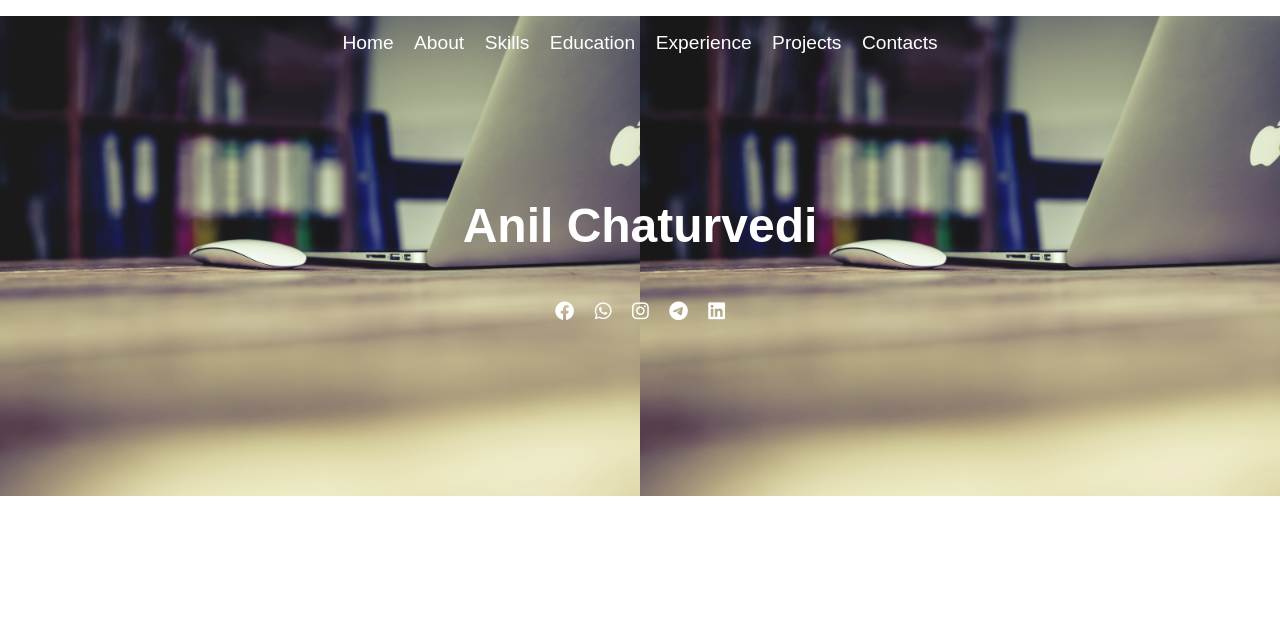
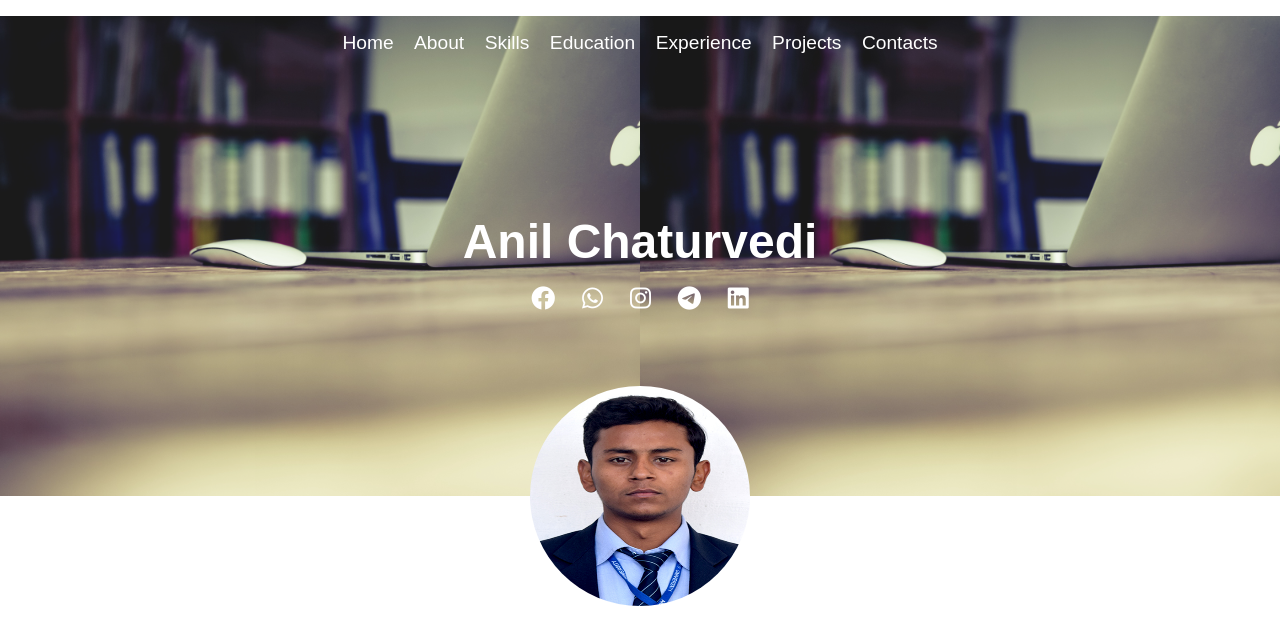
Before and after one commit to chaturvedi-anil/myPortfolio, a plain HTML site: page index.html in a window 1280 px wide. Drawn offline with Linux system fonts and the light colour scheme.

Commit message:
body header added

```diff
--- a/index.html
+++ b/index.html
@@ -77,7 +77,9 @@
     <main>
         <!-- About section -->
         <section id="about">
-
+            <div id="image-container" class="text-center">
+                <img src="./images/me.jpg" alt="">
+            </div>
         </section>
 
         <!-- Skills section -->
--- a/style.css
+++ b/style.css
@@ -38,15 +38,59 @@ body
 
 #name-social-container
 {
-    margin-top: 16vh;
+    margin-top: 18vh;
 }
 .name-container h1
 {
     color: white;
     font-size: 3rem;
 }
+.social-icons-container
+{
+    margin-top: -2rem;
+}
+.social-icons-container li a
+{
+    margin:0.2rem;
+    font-size: 1.5rem;
+}
+.social-icons-container li a:hover
+{
+    border-radius: 50%;
+    box-shadow: 0px 0px 10px 4px white;
+    color: white;
+}
 /* Text Center */
 .text-center
 {
     text-align: center;
 }
+
+/* section common style */
+section
+{
+    width: 100%;
+    height: auto;
+}
+section:nth-child((2n+1))
+{
+    background-color: white
+}
+section:nth-child(2n)
+{
+    background-color: lightgray;
+}
+
+
+/* About Section */
+#image-container
+{
+    position: relative;
+    margin-top: -110px;
+}
+#image-container img
+{
+    width: 220px;
+    height: 220px;
+    border-radius: 50%;
+}
```
